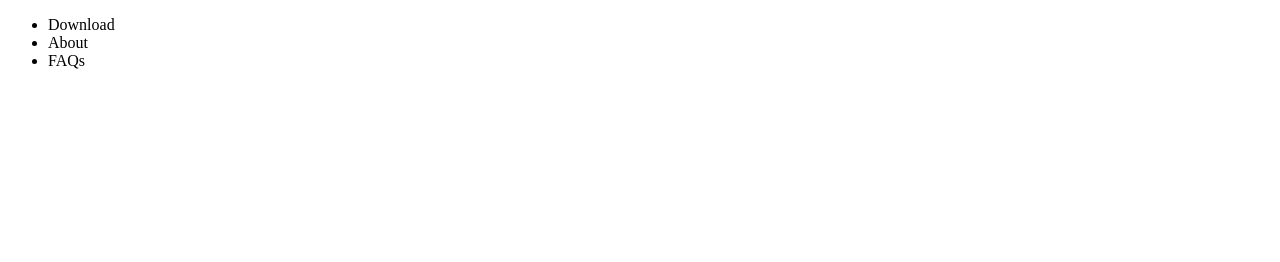
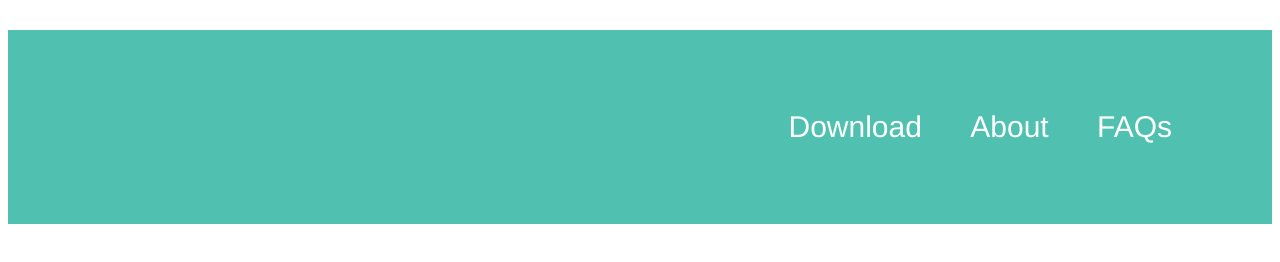
Before and after one commit to agcjeff/ekub, a plain HTML site: page index.html in a window 1280 px wide. Drawn offline with Linux system fonts and the light colour scheme.

Commit message:
Update index.html

```diff
--- a/index.html
+++ b/index.html
@@ -2,7 +2,18 @@
 <html>
   <head>
     <style>
-
+      ul {
+      padding: 80px;
+      background: #50C1B0;
+      text-align: right;
+      font-family: helvetica; white;
+   color: white;
+        font-size: 30px;
+}
+      li {
+      display: inline;
+      padding: 0px 20px 0px 20px;
+      }
     </style>
   </head>
   <body>
```
